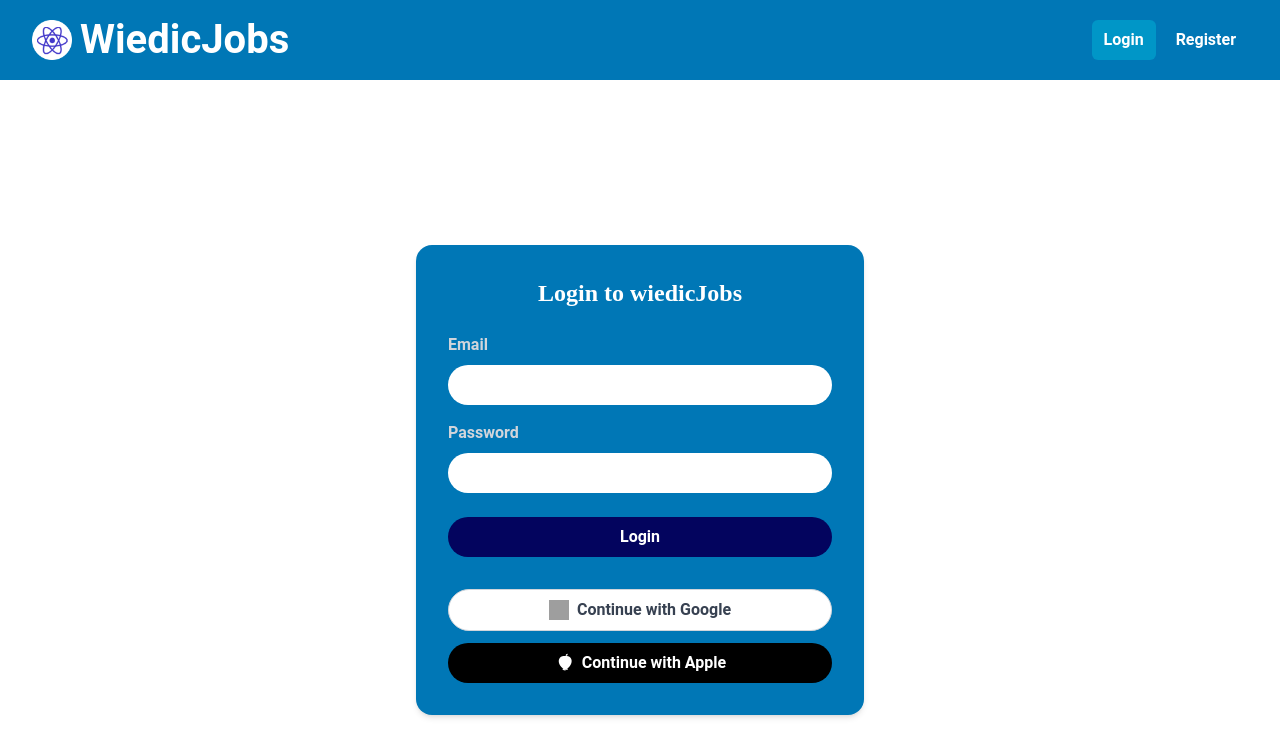
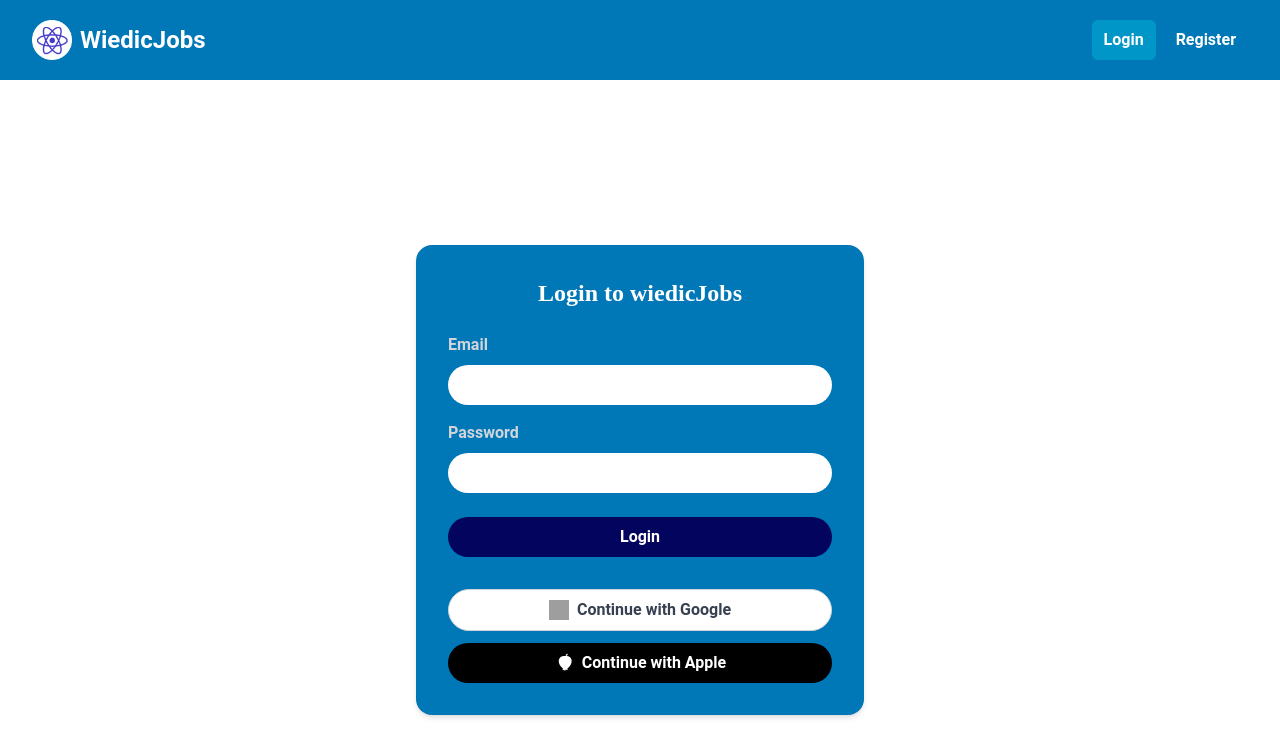
Before and after one commit to wizzcode01/A-React_Job-Web-App-, a React (Vite) app: page /login in a window 1280 px wide. Shown: the top 756 px of the page. Built offline with nearby package versions, Linux system fonts and the light colour scheme; no server answers; grey boxes are pictures that could not be loaded.

Commit message:
navbar text size change

```diff
--- a/src/components/Navbar.jsx
+++ b/src/components/Navbar.jsx
@@ -31,7 +31,7 @@ const Navbar = () => {
                       `text-[17px] sm:text-[20px] md:block text-white md:text-2xl font-bold ml-2` +
                       (
                         ['/login', '/registration'].includes(location.pathname)
-                        ? ' text-[1.5rem] sm:text-[2rem] md:text-[2.5rem] '
+                        ? ' text-[1.5rem] sm:text-[2rem] md:text-[2.5rem text-lg] '
                         : ''
                       )
                     }
```
